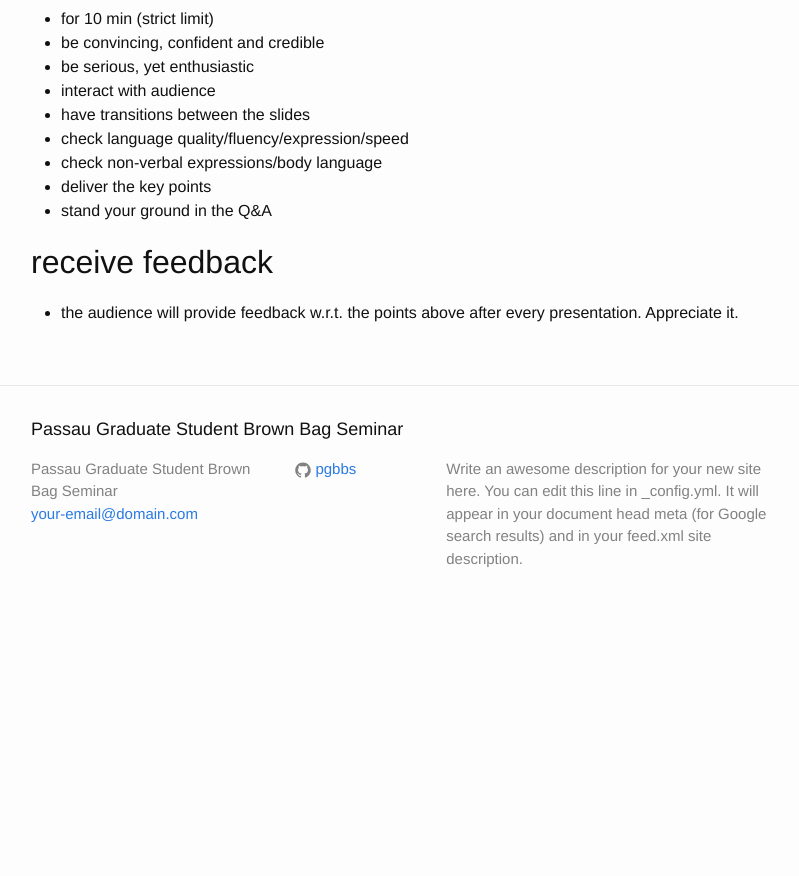
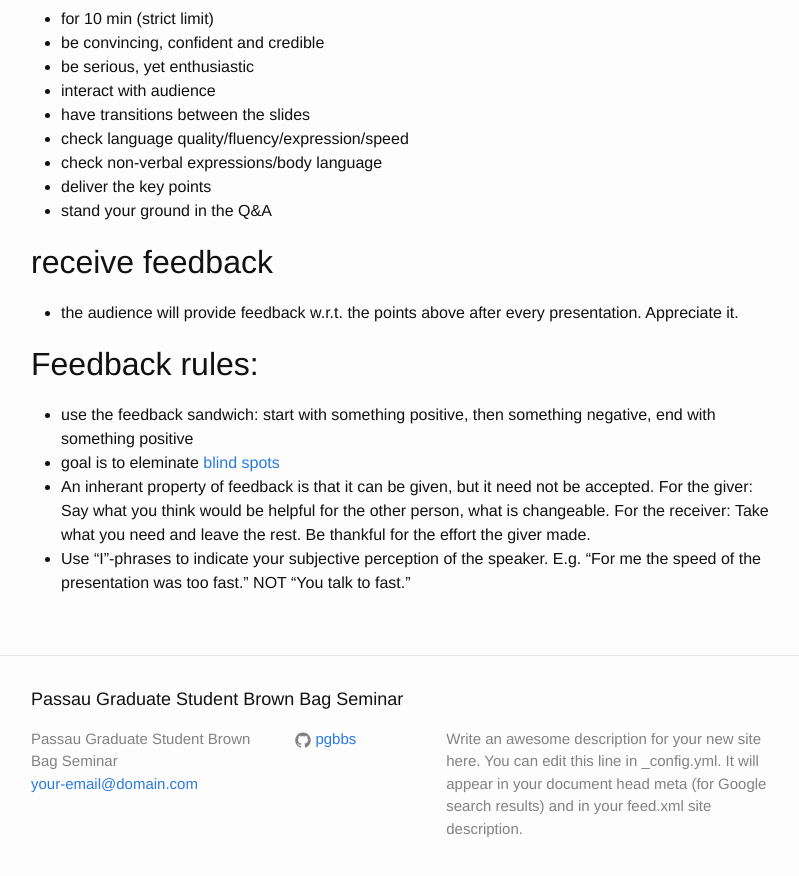
Before and after one commit to PGBBS/pgbbs.github.io, a Jekyll site: the page built from _posts/2017-02-16-ppt-karaoke.md, in a window 1280 px wide and 900 px high, scrolled down 917 px. Shown: the top 876 px of the window, without its empty margins (239-1038 px from the left). Built offline with Jekyll 4.4.1, drawn with Linux system fonts in a browser that asks for light colours; before the commit the page ends 1547 px from its top, so only the background shows below that.

Commit message:
added some notes on feedback for ppt karaoke

```diff
--- a/_posts/2017-02-16-ppt-karaoke.md
+++ b/_posts/2017-02-16-ppt-karaoke.md
@@ -37,3 +37,9 @@ MICS. Here are some guidelines
 ## receive feedback
 - the audience will provide feedback w.r.t. the points above after
   every presentation. Appreciate it.
+
+## Feedback rules:
+- use the feedback sandwich: start with something positive, then something negative, end with something positive
+- goal is to eleminate [blind spots](https://en.wikipedia.org/wiki/Johari_window "Johari Window Wikipedia")
+- An inherant property of feedback is that it can be given, but it need not be accepted. For the giver: Say what you think would be helpful for the other person, what is changeable. For the receiver: Take what you need and leave the rest. Be thankful for the effort the giver made.
+- Use "I"-phrases to indicate your subjective perception of the speaker. E.g. "For me the speed of the presentation was too fast." NOT "You talk to fast."
```
